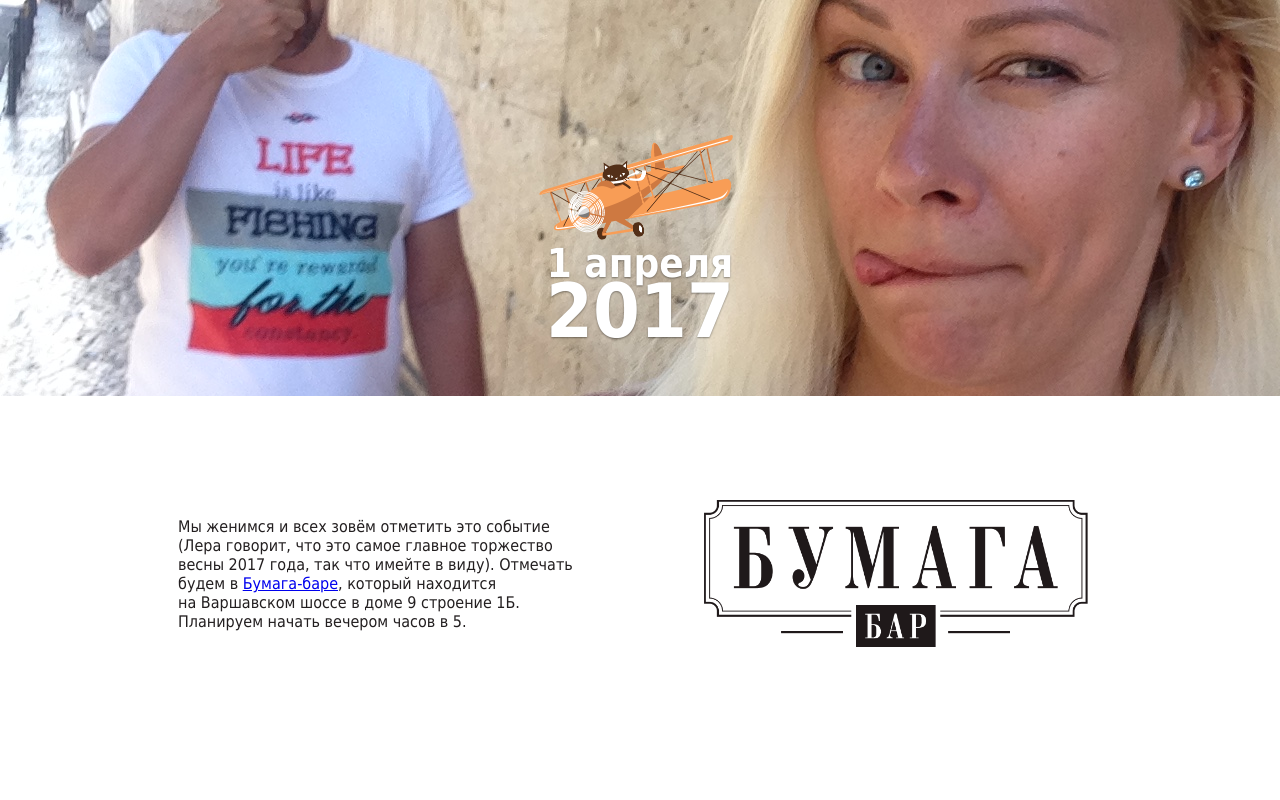
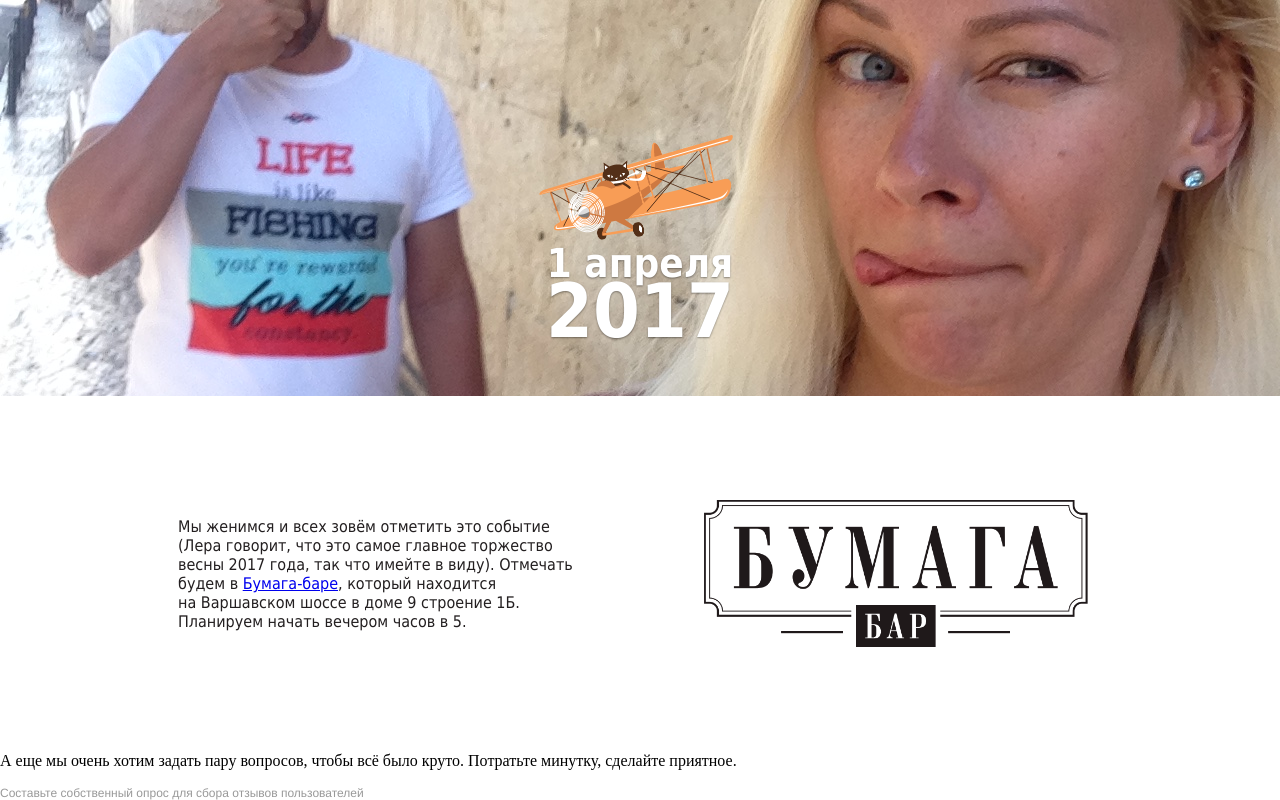
Before and after one commit to slava-the-human/wedding, a plain HTML site: page index.html in a window 1280 px wide. Shown: the part 304-1104 px from the top of the page. Before the commit the page ends 1016 px from the top, so only its background shows below. Drawn offline with Linux system fonts and the light colour scheme; a script that the page names is missing.

Commit message:
Update index.html

```diff
--- a/index.html
+++ b/index.html
@@ -87,5 +87,10 @@
       <div>Мы&nbsp;женимся и&nbsp;всех зовём отметить это событие (Лера говорит, что это самое главное торжество весны 2017&nbsp;года, так что имейте в&nbsp;виду). Отмечать будем в&nbsp;<a href="http://bumagabar.ru/">Бумага-баре</a>, который находится на&nbsp;Варшавском шоссе в&nbsp;доме 9&nbsp;строение 1Б. Планируем начать вечером часов в&nbsp;5.</div>
       <div><img src="logo-1.png"></div>
     </div>
+    <div class="alcoshnya">
+      <p>А еще мы очень хотим задать пару вопросов, чтобы всё было круто. Потратьте минутку, сделайте приятное.</p>
+      <script>(function(t,e,o,n){var s,c,i;t.SMCX=t.SMCX||[],e.getElementById(n)||(s=e.getElementsByTagName(o),c=s[s.length-1],i=e.createElement(o),i.type="text/javascript",i.async=!0,i.id=n,i.src=["https:"===location.protocol?"https://":"http://","widget.surveymonkey.com/collect/website/js/uFcdoV5Naw0SUvSMe8y_2B19E2iunXNEu4xCWVtIuLUDQdbR2HLxbP8ypV6Oxso0Rm.js"].join(""),c.parentNode.insertBefore(i,c))})(window,document,"script","smcx-sdk");</script>
+      <a style="font: 12px Helvetica, sans-serif; color: #999; text-decoration: none;" href=https://ru.surveymonkey.com/mp/customer-satisfaction-surveys/> Составьте собственный опрос для сбора отзывов пользователей</a>
+    </div>
   </body>
 </html>
```
